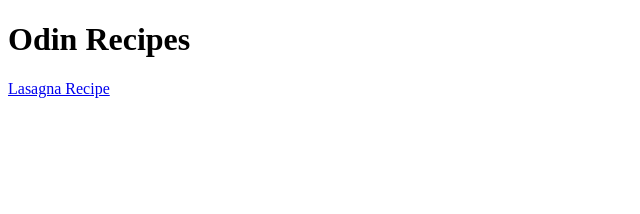
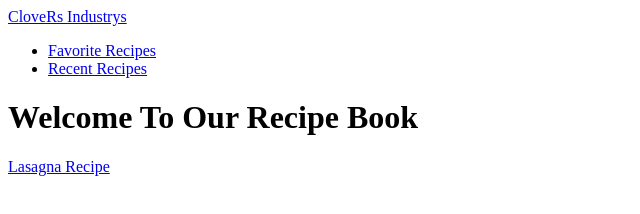
Before and after one commit to CloveRs212/odin-recipes, a plain HTML site: page index.html in a window 1280 px wide. Shown: the whole page, without its empty margins (0-640 px from the left). Drawn offline with Linux system fonts and the light colour scheme.

Commit message:
New Navbar

```diff
--- a/index.html
+++ b/index.html
@@ -8,7 +8,21 @@
   <title>Odin Recipes Project</title>
 </head>
 <body>
-  <h1>Odin Recipes</h1>
-  <a class="lasagna" href="recipes/lasagna.html">Lasagna Recipe</a>
+
+<!-- Nav Bar Menu -->
+      <header class="header" id="header">
+        <a href="index.html" class="header-brand">CloveRs Industrys</a>
+        <nav>
+          <ul>
+            <li><a class="nav-fav-recipes" href="/#">Favorite Recipes</a></li>
+            <li><a class="nav-recent-recipes" href="/#">Recent Recipes</a></li>
+          </ul>
+        </nav>
+      </header>
+<!-- Core Content -->
+      <main>
+        <h1 class="body-title">Welcome To Our Recipe Book</h1>
+        <a class="body-recipe" href="recipes/lasagna.html">Lasagna Recipe</a>
+      </main>
 </body>
 </html>
```
